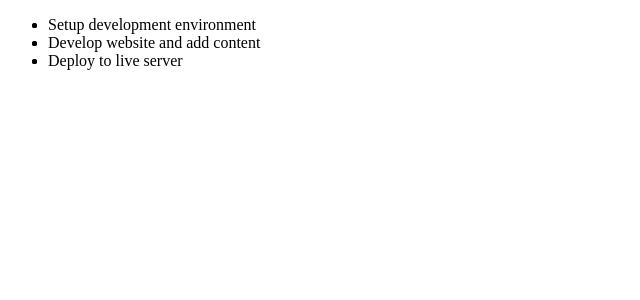
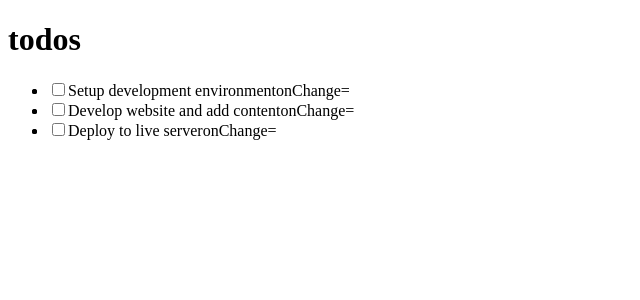
Before and after one commit to elmar8287/react-tuto, a React (Create React App) app in the folder react-todo-app/: page / in a window 1280 px wide. Shown: the top 300 px of the page, without its empty margins (0-640 px from the left). Built offline with nearby package versions, Linux system fonts and the light colour scheme.

Commit message:
Modify TodoItem file add imputs

```diff
--- a/react-todo-app/src/components/TodoContainer.js
+++ b/react-todo-app/src/components/TodoContainer.js
@@ -1,5 +1,6 @@
 import React from "react"
 import TodosList from "./TodosList";
+import Header from "./Header"
 class TodoContainer extends React.Component {
   state = {
     todos: [
@@ -24,6 +25,7 @@ class TodoContainer extends React.Component {
    render() {
     return (
       <div>
+        <Header />
         <TodosList todos={this.state.todos} />
       </div>
     );
--- a/react-todo-app/src/components/TodoItem.js
+++ b/react-todo-app/src/components/TodoItem.js
@@ -1,7 +1,10 @@
 import React from "react"
 
 function TodoItem(props) {
-  return <li>{props.todo.title}</li>
+  return (
+
+    <li><input type="checkbox" />{props.todo.title}onChange={() => console.log("clicked")}</li>
+  )
 }
 
 export default TodoItem
```
